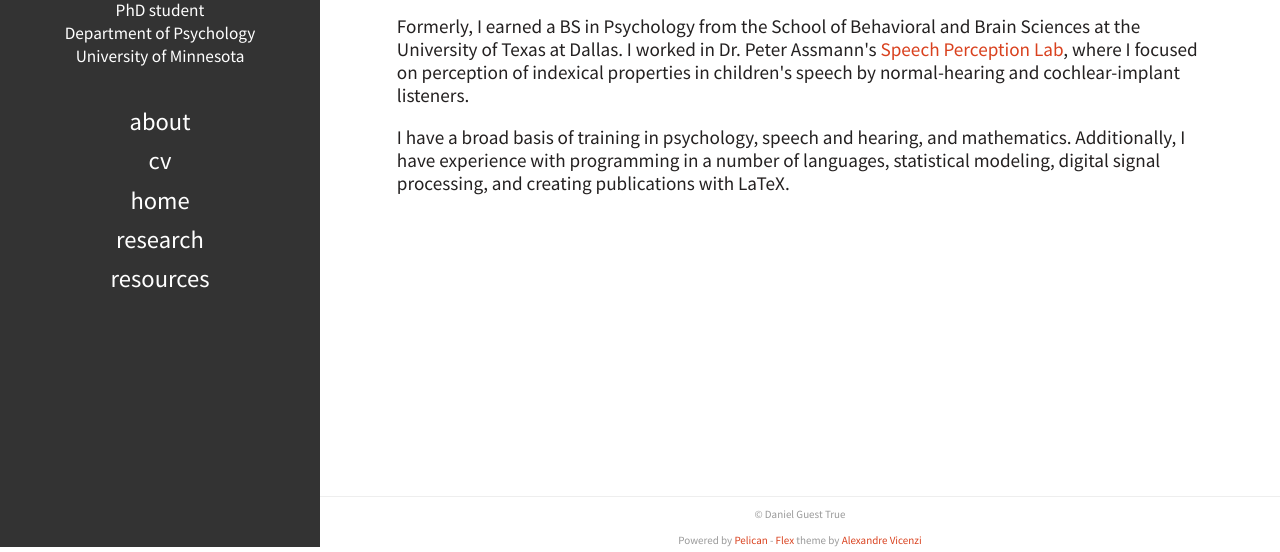
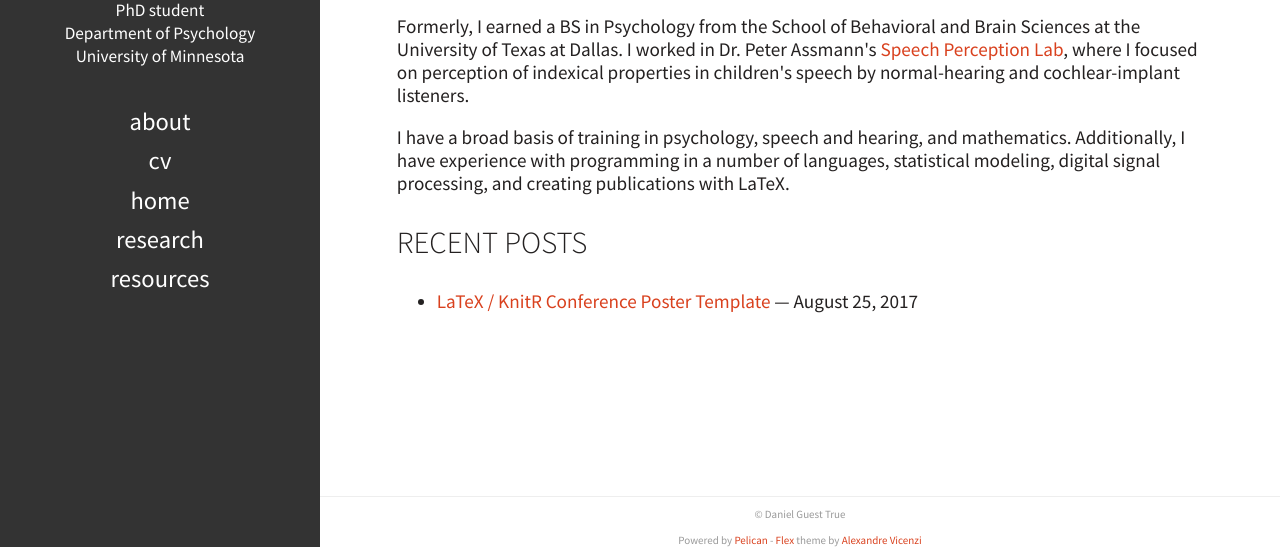
Before and after one commit to guestdaniel/guestdaniel.github.io, a plain HTML site: page index.html in a window 1280 px wide. Shown: the part 253-805 px from the top of the page. Drawn offline with Linux system fonts and the light colour scheme.

Commit message:
Added blogroll to front page.

```diff
--- a/index.html
+++ b/index.html
@@ -84,6 +84,13 @@
 <p>Formerly, I earned a BS in Psychology from the School of Behavioral and Brain Sciences at the University of Texas at Dallas. I worked in Dr. Peter Assmann's <a href="https://www.utdallas.edu/~assmann/">Speech Perception Lab</a>, where I focused on perception of indexical properties in children's speech by normal-hearing and cochlear-implant listeners.</p>
 <p>I have a broad basis of training in psychology, speech and hearing, and mathematics. Additionally, I have experience with programming in a number of languages, statistical modeling, digital signal processing, and creating publications with LaTeX.</p>
   </div>
+
+<h3>RECENT POSTS</h3>
+<ul id="recent-posts">
+      <li>
+      <a href="https://guestdaniel.github.io/latex-knitr-poster.html">LaTeX / KnitR Conference Poster Template</a> &mdash; August 25, 2017
+      </li>
+</ul>
 </article>
 
     <footer>
```
Also changed, not shown: blog_index.html (+0 -1 lines).
